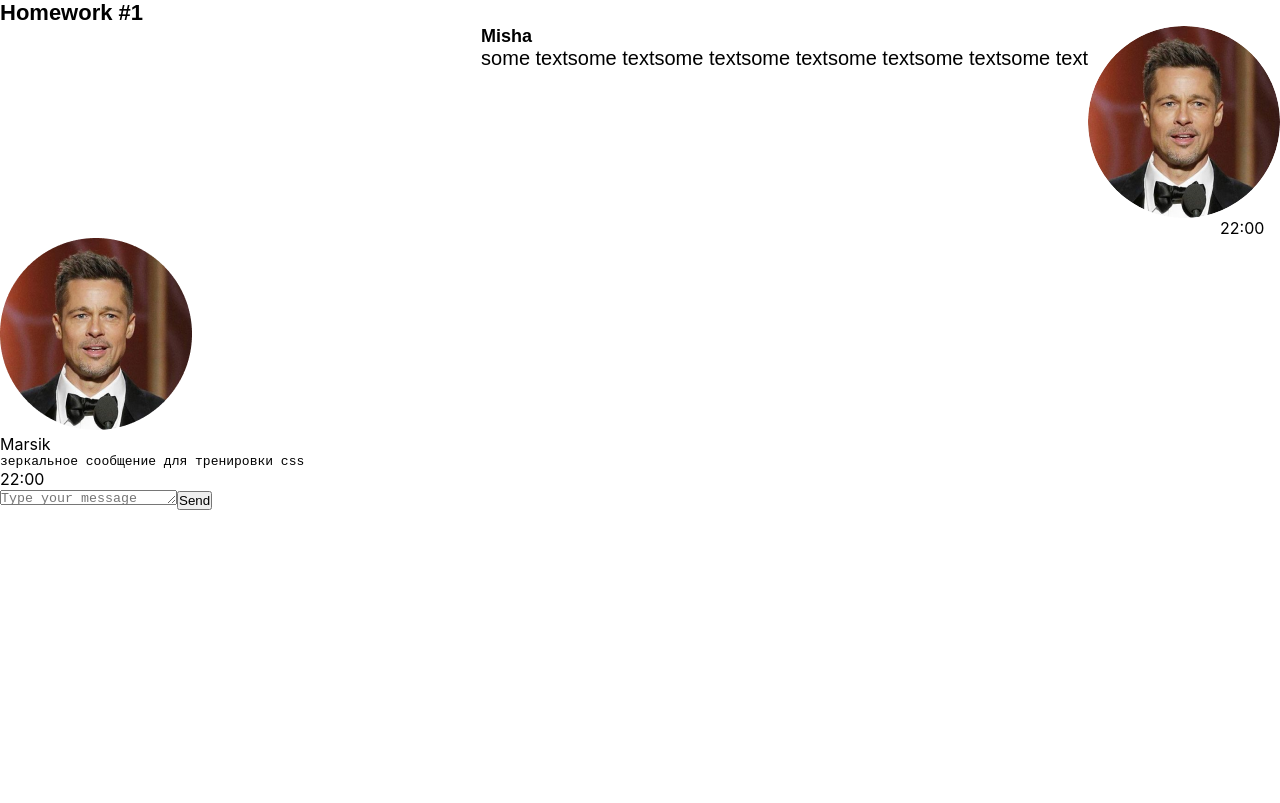
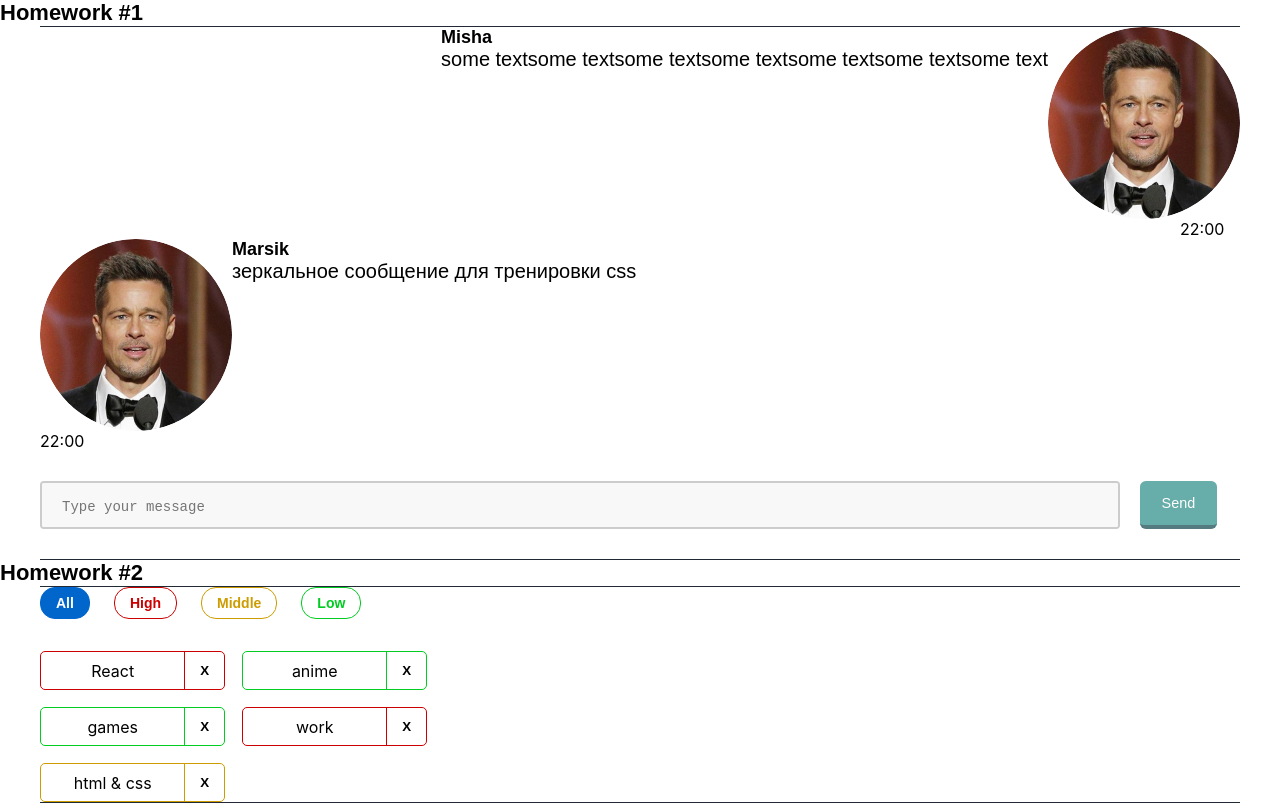
Before and after one commit to Mikhail8815/Homeworks_Sprint_02, a React (Create React App) app: page / in a window 1280 px wide. Built offline with nearby package versions, Linux system fonts and the light colour scheme.

Commit message:
HW1 done. add css

```diff
--- a/src/s1-main/App.module.css
+++ b/src/s1-main/App.module.css
@@ -3,8 +3,11 @@
 }
 
 .hw {
-    max-width: 1280px;
-    max-height: 373px;
+    max-width: 1200px;
+
+    margin: 0 auto;
+    border-bottom: 1px solid #212A34;
+    border-top: 1px solid #212A34;
 }
 
 .hwTitle {
--- a/src/s1-main/App.tsx
+++ b/src/s1-main/App.tsx
@@ -1,13 +1,14 @@
 import React from 'react'
 import s from './App.module.css'
 import HW1 from '../s2-homeworks/hw01/HW1'
+import HW2 from "../s2-homeworks/hw02/HW2";
 
 function App() {
     return (
         <div className={s.App}>
             <HW1/>
             {/*раскомментировать по ходу выполнения*/}
-            {/*<HW2/>*/}
+            <HW2/>
             {/*<HW3/>*/}
             {/*<HW4/>*/}
 
--- a/src/s2-homeworks/hw01/friend-message/FriendMessage.module.css
+++ b/src/s2-homeworks/hw01/friend-message/FriendMessage.module.css
@@ -1,13 +1,14 @@
 .friendMessage {
-
+    display: flex;
+    flex-direction: column;
 }
 
 .friendImageAndText {
-
+    display: flex;
 }
 
 .friendImageAndText img {
-
+    border-radius: 100%;
 }
 
 .friendText {
@@ -19,13 +20,21 @@
 }
 
 .friendName {
-
+    font-family: Montserrat, sans-serif;
+    font-weight: 600;
+    font-size: 18px;
+    color: #000000;
 }
 
 .friendMessageText {
-
+    font-family: Montserrat, sans-serif;
+    font-weight: 400;
+    font-size: 20px;
+    color: #000000;
 }
 
 .friendTime {
-
+    font-size: 16px;
+    width: 60px;
+    margin-right: auto;
 }
--- a/src/s2-homeworks/hw01/message-sender/MessageSender.module.css
+++ b/src/s2-homeworks/hw01/message-sender/MessageSender.module.css
@@ -1,13 +1,30 @@
 .sendForm {
-
+    margin-top: 30px;
+    margin-bottom: 30px;
+display: flex;
+    gap: 20px;
 }
 
 .textarea {
-
+    width: 90%;
+    height: 150px;
+    padding: 16px 20px;
+    box-sizing: border-box;
+    border: 2px solid #ccc;
+    border-radius: 4px;
+    background-color: #f8f8f8;
+    font-size: 14px;
+    resize: none;
 }
 
 .button {
-
+    padding: 0.5em 1.5em; /* Поля по вертикали и горизонтали */
+    font-size: 0.9em; /* Размер текста */
+    color: #fff; /* Белый цвет текста */
+    background-color: #67ada9; /* Цвет фона кнопки */
+    border-width: 0; /* Убираем рамку */
+    border-bottom: 4px solid #547b80; /* Линия снизу */
+    border-radius: 0.4em; /* Радиус скругления */
 }
 
 .button:hover {
--- a/src/s2-homeworks/hw02/HW2.tsx
+++ b/src/s2-homeworks/hw02/HW2.tsx
@@ -17,16 +17,16 @@ import s2 from '../../s1-main/App.module.css'
 * */
 
 // types
-export type AffairPriorityType = any // need to fix any
+export type AffairPriorityType = 'high' | 'low' | 'middle'  // need to fix any
 export type AffairType = {
-    _id: any // need to fix any
-    name: any // need to fix any
+    _id: number // need to fix any
+    name: string // need to fix any
     priority: AffairPriorityType
 }
 export type FilterType = 'all' | AffairPriorityType
 
 // constants
-const defaultAffairs: any = [ // need to fix any
+const defaultAffairs: AffairType[] = [ // need to fix any
     {_id: 1, name: 'React', priority: 'high'}, // студенты могут изменить содержимое name и количество элементов в массиве, ...priority не менять!
     {_id: 2, name: 'anime', priority: 'low'},
     {_id: 3, name: 'games', priority: 'low'},
@@ -35,23 +35,27 @@ const defaultAffairs: any = [ // need to fix any
 ]
 
 // pure helper functions
-export const filterAffairs = (affairs: any, filter: any): any => { // need to fix any
-
-
-    return affairs // need to fix
+export const filterAffairs = (affairs: AffairType[], filter: FilterType): any => { // need to fix any
+    if (filter === 'all') {
+        return affairs
+    } else {
+        affairs = affairs.filter(affair => affair.priority === filter)
+        return affairs // need to fix
+    }
 }
-export const deleteAffair = (affairs: any, _id: any): any => { // need to fix any
-
+export const deleteAffair = (affairs: AffairType[], _id: number): any => { // need to fix any
+    affairs = affairs.filter(affair => affair._id !== _id)
     return affairs // need to fix
 }
 
 function HW2() {
-    const [affairs, setAffairs] = useState<any>(defaultAffairs) // need to fix any
+    const [affairs, setAffairs] = useState<AffairType[]>(defaultAffairs) // need to fix any
     const [filter, setFilter] = useState<FilterType>('all')
 
     const filteredAffairs = filterAffairs(affairs, filter)
-    const deleteAffairCallback = (_id: any) => { // need to fix any
+    const deleteAffairCallback = (_id: number) => { // need to fix any
         // need to fix
+        setAffairs(deleteAffair(affairs, _id))
     }
 
     return (
--- a/src/s2-homeworks/hw02/affairs/Affairs.tsx
+++ b/src/s2-homeworks/hw02/affairs/Affairs.tsx
@@ -4,36 +4,36 @@ import {AffairType, FilterType} from '../HW2'
 import s from './Affairs.module.css'
 
 type AffairsPropsType = {
-    data: any // need to fix any
-    setFilter: any
-    deleteAffairCallback: any
+    data: AffairType[] // need to fix any
+    setFilter: (filter: FilterType) => void
+    deleteAffairCallback: (_id: number) => void
     filter: FilterType
 }
 
-function Affairs(props: AffairsPropsType) {
+function Affairs({data, setFilter, deleteAffairCallback, filter}: AffairsPropsType) {
     const setAll = () => {
-        // need to fix
+        setFilter('all')
     }
     const setHigh = () => {
-        // need to fix
+        setFilter('high')
     }
     const setMiddle = () => {
-        // need to fix
+        setFilter('middle')
     }
     const setLow = () => {
-        // need to fix
+        setFilter('low')
     }
 
-    const cnAll = s.button + ' ' + s.all + (props.filter === 'all' ? ' ' + s.active : '')
-    const cnHigh = s.button + ' ' + s.high + (props.filter === 'high' ? ' ' + s.active : '')
-    const cnMiddle = s.button + ' ' + s.middle + (props.filter === 'middle' ? ' ' + s.active : '')
-    const cnLow = s.button + ' ' + s.low + (props.filter === 'low' ? ' ' + s.active : '')
+    const cnAll = s.button + ' ' + s.all + (filter === 'all' ? ' ' + s.active : '')
+    const cnHigh = s.button + ' ' + s.high + (filter === 'high' ? ' ' + s.active : '')
+    const cnMiddle = s.button + ' ' + s.middle + (filter === 'middle' ? ' ' + s.active : '')
+    const cnLow = s.button + ' ' + s.low + (filter === 'low' ? ' ' + s.active : '')
 
-    const mappedAffairs = props.data.map((a: AffairType) => (
+    const mappedAffairs = data.map((a: AffairType) => (
         <Affair
             key={a._id} // кеи ОБЯЗАТЕЛЬНЫ в 99% - так что лучше их писать всегда при создании компонент в мапе
             affair={a}
-            deleteAffairCallback={props.deleteAffairCallback}
+            deleteAffairCallback={deleteAffairCallback}
         />
     ))
 
--- a/src/s2-homeworks/hw02/affairs/affair/Affair.tsx
+++ b/src/s2-homeworks/hw02/affairs/affair/Affair.tsx
@@ -6,11 +6,12 @@ import s2 from '../Affairs.module.css'
 type AffairPropsType = {
     // key не нужно типизировать
     affair: AffairType
-    deleteAffairCallback: any // need to fix any
+    deleteAffairCallback: (_id: number) => void
 }
 
 function Affair(props: AffairPropsType) {
     const deleteCallback = () => {
+        props.deleteAffairCallback(props.affair._id)
         // need to fix
     }
 
@@ -24,7 +25,7 @@ function Affair(props: AffairPropsType) {
             className={affairClass}
         >
             <div id={'hw2-name-' + props.affair._id} className={nameClass}>
-                {/*создаёт студент*/}
+                {props.affair.name}
 
                 {/**/}
             </div>
@@ -36,7 +37,7 @@ function Affair(props: AffairPropsType) {
                 id={'hw2-button-delete-' + props.affair._id}
                 className={buttonClass}
                 // need to fix
-
+                onClick={deleteCallback}
             >
                 {/*текст кнопки могут изменить студенты*/}
                 X
```
